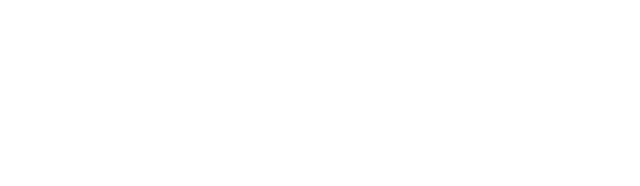
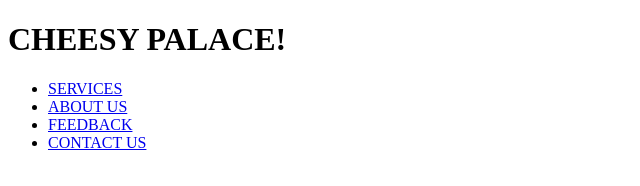
Before and after one commit to victoria-o28/Cheesy-Palace, a plain HTML site: page html/menu.html in a window 1280 px wide. Shown: the whole page, without its empty margins (0-640 px from the left). Drawn offline with Linux system fonts and the light colour scheme.

Commit message:
Link the html pages to each other

```diff
--- a/html/menu.html
+++ b/html/menu.html
@@ -9,7 +9,15 @@
 </head>
 
 <body>
-
+    <div class="link">
+        <h1>CHEESY PALACE!</h1>
+        <ul>
+            <li><a href="html/services.html">SERVICES</a></li>
+            <li><a href="html/About-us.html">ABOUT US</a></li>
+            <li><a href="html/feedback.html">FEEDBACK</a></li>
+            <li><a href="html/Contact-us.html">CONTACT US</a></li>
+        </ul>
+    </div>
 </body>
 
 </html>
```
Also changed, not shown: html/About-us.html (+9 -0 lines), html/Contact-us.html (+9 -1 lines), html/feedback.html (+10 -1 lines), html/services.html (+9 -1 lines).
